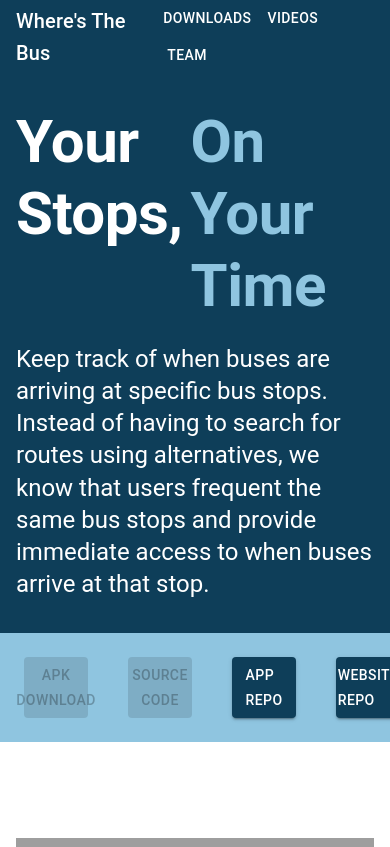
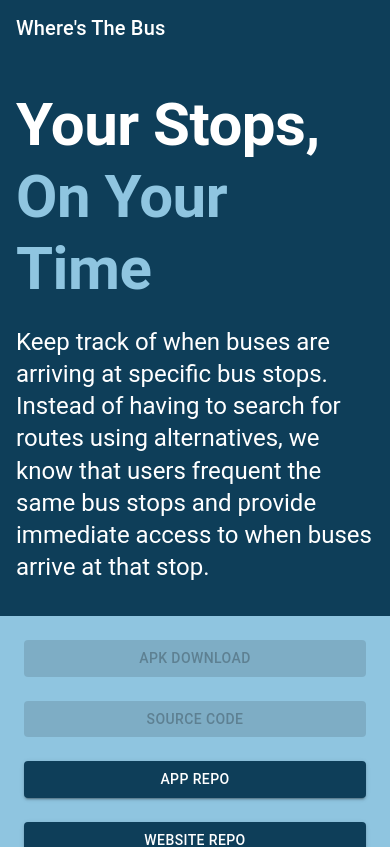
Before and after one commit to bryanjhdang/cmpt362-wtb-web, a React (Vite) app: page / in a window 390 px wide. Shown: the top 847 px of the page. Built offline with nearby package versions, Linux system fonts and the light colour scheme; grey boxes are pictures that could not be loaded.

Commit message:
fix mobile view

```diff
--- a/package.json
+++ b/package.json
@@ -13,6 +13,7 @@
     "@emotion/react": "^11.13.3",
     "@emotion/styled": "^11.13.0",
     "@fontsource/roboto": "^5.1.0",
+    "@mui/icons-material": "^6.1.6",
     "@mui/material": "^6.1.6",
     "react": "^18.3.1",
     "react-dom": "^18.3.1"
--- a/src/components/Downloads.tsx
+++ b/src/components/Downloads.tsx
@@ -11,7 +11,15 @@ const Downloads: React.FC = () => {
         padding: '1.5rem 0',
       }}
     >
-      <Container maxWidth="md" sx={{ display: 'flex', justifyContent: 'space-around', gap: 3 }}>
+      <Container
+        maxWidth="md"
+        sx={{
+          display: 'flex',
+          flexDirection: { xs: 'column', md: 'row' }, // Change to column on small screens
+          justifyContent: 'space-around',
+          gap: 3
+        }}
+      >
         <Button
           variant="contained"
           sx={{ backgroundColor: '#0e3e59', flex: 1, mx: 1 }}
--- a/src/components/Hero.tsx
+++ b/src/components/Hero.tsx
@@ -16,11 +16,9 @@ const Hero: React.FC = () => {
     >
       <Container maxWidth="md">
         <Box display="flex" alignItems="baseline">
-          <Typography variant="h2" component="h1" gutterBottom sx={{ marginRight: 1, fontWeight: 'bold' }}>
+          <Typography variant="h2" component="h1" gutterBottom sx={{ fontWeight: 'bold' }}>
             Your Stops,
-          </Typography>
-          <Typography variant="h2" component="h1" gutterBottom sx={{ color: '#8fc5e0', fontWeight: 'bold' }}>
-            On Your Time
+            <span style={{ color: '#8fc5e0' }}> On Your Time</span>
           </Typography>
         </Box>
         <Typography variant="h5" component="p">
--- a/src/components/Navbar.tsx
+++ b/src/components/Navbar.tsx
@@ -28,8 +28,8 @@ const Navbar: React.FC = () => {
             Where's The Bus
           </Typography>
 
-          {/* Right side - sections */}
-          <Box sx={{ marginLeft: 'auto' }}> {/* Add marginLeft to push buttons to the right */}
+          {/* Right side - sections (hidden on small screens) */}
+          <Box sx={{ marginLeft: 'auto', display: { xs: 'none', md: 'flex' } }}>
             <Button color="inherit" onClick={() => handleScroll('Downloads')}>
               Downloads
             </Button>
--- a/src/components/Team.tsx
+++ b/src/components/Team.tsx
@@ -42,7 +42,7 @@ export default function Team() {
         <Grid container spacing={2}>
           {teamMembers.map((member) => (
             <Grid item xs={12} key={member.name}>
-              <Box sx={{ display: 'flex', alignItems: 'flex-start', paddingBottom: '0.5rem' }}>
+              <Box sx={{ display: 'flex', flexDirection: { xs: 'column', sm: 'row' }, alignItems: 'flex-start', paddingBottom: '0.5rem' }}>
                 {/* Left side - Team member name */}
                 <Box sx={{ flex: 1 }}>
                   <Typography variant="body1" sx={{ fontWeight: 'bold' }}>
@@ -51,7 +51,7 @@ export default function Team() {
                 </Box>
 
                 {/* Right side - Contributions as inline items */}
-                <Box sx={{ flex: 4, display: 'flex', gap: '1rem' }}>
+                <Box sx={{ flex: 4, display: 'flex', flexDirection: { xs: 'column', sm: 'row' }, gap: '0.5rem' }}>
                   {member.contributions.map((contribution, index) => (
                     <Typography key={index} variant="body1" sx={{ fontFamily: 'Roboto, sans-serif' }}>
                       {contribution}
```
Also changed, not shown: 1 other file (tests, documents, lock files or other folders).
